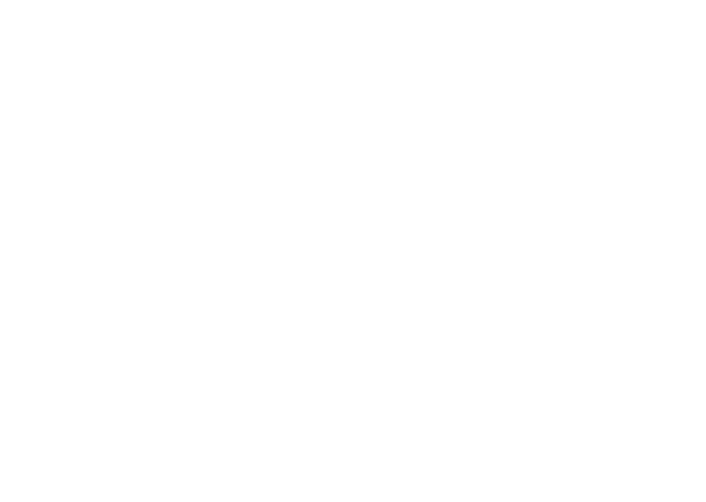
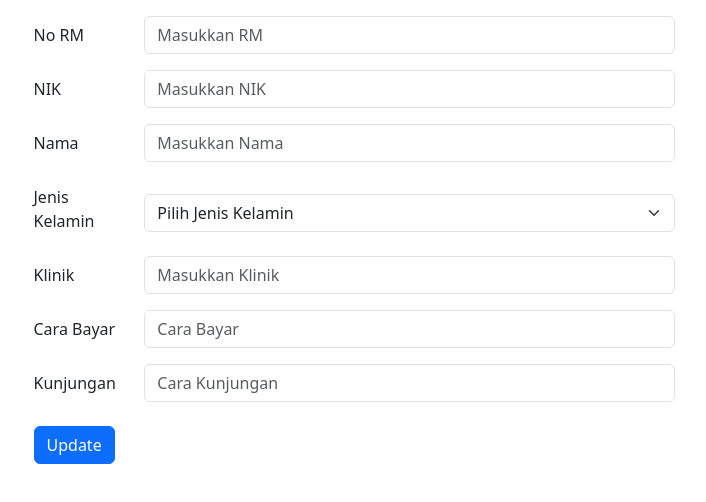
Before and after one commit to Zulhaditya/rsud-website, a React (Create React App) app in the folder client/: page /edit/1 in a window 1280 px wide. Before the commit this address had no page. Shown: the top 502 px of the page, without its empty margins (286-992 px from the left). Built offline with nearby package versions, Linux system fonts and the light colour scheme; no server answers.

Commit message:
feature update and delete

```diff
--- a/client/src/App.js
+++ b/client/src/App.js
@@ -2,6 +2,7 @@ import { Route, Routes } from 'react-router-dom'
 import Main from './components/Main'
 import Login from './components/Login'
 import Input from './components/Input'
+import Edit from './components/Edit'
 
 function App() {
   return (
@@ -9,6 +10,7 @@ function App() {
       <Route path='/' element={<Login />} />
       <Route path='/main' element={<Main />} />
       <Route path='/input' element={<Input />} />
+      <Route path='edit/:id' element={<Edit />} />
     </Routes>
   )
 }
--- /dev/null
+++ b/client/src/components/Edit/index.jsx
@@ -0,0 +1,169 @@
+import Row from 'react-bootstrap/Row'
+import Col from 'react-bootstrap/Col'
+import Form from 'react-bootstrap/Form'
+import Container from 'react-bootstrap/Container'
+import Button from 'react-bootstrap/esm/Button'
+
+import { useState, useEffect } from 'react'
+import axios from 'axios'
+import { useNavigate, useParams } from 'react-router-dom'
+
+const EditPatient = () => {
+  const [rm, setRm] = useState('')
+  const [nik, setNik] = useState('')
+  const [nama, setNama] = useState('')
+  const [gender, setGender] = useState('')
+  const [klinik, setKlinik] = useState('')
+  const [jaminan, setJaminan] = useState('')
+  const [kunjungan, setKunjungan] = useState('')
+  const navigate = useNavigate()
+  const { id } = useParams()
+
+  useEffect(() => {
+    getPatientById()
+  }, [])
+
+  const getPatientById = async () => {
+    const response = await axios.get(`http://localhost:8080/patients/${id}`)
+    setRm(response.data.rm)
+    setNik(response.data.nik)
+    setNama(response.data.nama)
+    setGender(response.data.gender)
+    setKlinik(response.data.klinik)
+    setJaminan(response.data.jaminan)
+    setKunjungan(response.data.kunjungan)
+  }
+
+  const updatePatient = async (e) => {
+    e.preventDefault()
+    try {
+      await axios.patch(`http://localhost:8080/patients/${id}`, {
+        rm,
+        nik,
+        nama,
+        gender,
+        jaminan,
+        klinik,
+        kunjungan,
+      })
+      navigate('/main')
+    } catch (error) {
+      console.log(error)
+    }
+  }
+
+  return (
+    <Container className='mt-3'>
+      <Row className='justify-content-md-center'>
+        <Col md={7}>
+          <Form onSubmit={updatePatient}>
+            <Form.Group as={Row} className='mb-3'>
+              <Form.Label column sm={2}>
+                No RM
+              </Form.Label>
+              <Col>
+                <Form.Control
+                  // className='form-control'
+                  type='text'
+                  placeholder='Masukkan RM'
+                  value={rm}
+                  onChange={(e) => setRm(e.target.value)}
+                />
+              </Col>
+            </Form.Group>
+            <Form.Group as={Row} className='mb-3'>
+              <Form.Label column sm={2}>
+                NIK
+              </Form.Label>
+              <Col>
+                <Form.Control
+                  type='text'
+                  placeholder='Masukkan NIK'
+                  value={nik}
+                  onChange={(e) => setNik(e.target.value)}
+                />
+              </Col>
+            </Form.Group>
+            <Form.Group as={Row} className='mb-3'>
+              <Form.Label column sm={2}>
+                Nama
+              </Form.Label>
+              <Col>
+                <Form.Control
+                  type='text'
+                  placeholder='Masukkan Nama'
+                  value={nama}
+                  onChange={(e) => setNama(e.target.value)}
+                />
+              </Col>
+            </Form.Group>
+            <Form.Group as={Row} className='mb-3'>
+              <Form.Label column sm={2}>
+                Jenis Kelamin
+              </Form.Label>
+              <Col>
+                <Form.Select
+                  aria-label='Pilih Jenis Kelamin'
+                  className='mt-3 mb-2'
+                  value={gender}
+                  onChange={(e) => setGender(e.target.value)}
+                >
+                  <option>Pilih Jenis Kelamin</option>
+                  <option value='L'>Pria</option>
+                  <option value='P'>Wanita</option>
+                </Form.Select>
+              </Col>
+            </Form.Group>
+            <Form.Group as={Row} className='mb-3'>
+              <Form.Label column sm={2}>
+                Klinik
+              </Form.Label>
+              <Col>
+                <Form.Control
+                  type='text'
+                  placeholder='Masukkan Klinik'
+                  value={klinik}
+                  onChange={(e) => setKlinik(e.target.value)}
+                />
+              </Col>
+            </Form.Group>
+            <Form.Group as={Row} className='mb-3'>
+              <Form.Label column sm={2}>
+                Cara Bayar
+              </Form.Label>
+              <Col>
+                <Form.Control
+                  type='text'
+                  placeholder='Cara Bayar'
+                  value={jaminan}
+                  onChange={(e) => setJaminan(e.target.value)}
+                />
+              </Col>
+            </Form.Group>
+            <Form.Group as={Row} className='mb-3'>
+              <Form.Label column sm={2}>
+                Kunjungan
+              </Form.Label>
+              <Col>
+                <Form.Control
+                  type='text'
+                  placeholder='Cara Kunjungan'
+                  value={kunjungan}
+                  onChange={(e) => setKunjungan(e.target.value)}
+                />
+              </Col>
+            </Form.Group>
+
+            <Form.Group>
+              <Button variant='primary' className='mt-2' type='submit'>
+                Update
+              </Button>
+            </Form.Group>
+          </Form>
+        </Col>
+      </Row>
+    </Container>
+  )
+}
+
+export default EditPatient
--- a/client/src/components/Main/index.jsx
+++ b/client/src/components/Main/index.jsx
@@ -5,6 +5,7 @@ import Container from 'react-bootstrap/Container'
 import Button from 'react-bootstrap/Button'
 import axios from 'axios'
 import { useState, useEffect } from 'react'
+import { Link } from 'react-router-dom'
 
 const Main = () => {
   const [patients, setPatient] = useState([])
@@ -18,11 +19,23 @@ const Main = () => {
     setPatient(response.data)
   }
 
+  const deletePatient = async (id) => {
+    try {
+      await axios.delete(`http://localhost:8080/patients/${id}`)
+      getPatients()
+    } catch (error) {
+      console.log(error)
+    }
+  }
+
   return (
     <Container>
       <Row className='justify-content-md-center'>
         <Col md={12}>
-          <Table size='md' className='mt-5 text-center'>
+          <Link to='/input' className='btn btn-success mt-5'>
+            Tambah Pasien
+          </Link>
+          <Table size='md' className='mt-2 text-center'>
             <thead className='table-dark'>
               <tr>
                 <th>No</th>
@@ -48,10 +61,20 @@ const Main = () => {
                   <td>{patient.klinik}</td>
                   <td>{patient.kunjungan}</td>
                   <td>
-                    <Button variant='primary' size='sm'>
+                    <Link
+                      to={`/edit/${patient._id}`}
+                      className='btn btn-primary'
+                      variant='primary'
+                      size='sm'
+                    >
                       Edit
-                    </Button>
-                    <Button variant='danger' size='sm'>
+                    </Link>
+                    <Button
+                      variant='danger'
+                      size='sm'
+                      className='btn btn-danger'
+                      onClick={() => deletePatient(patient._id)}
+                    >
                       Hapus
                     </Button>
                   </td>
```
